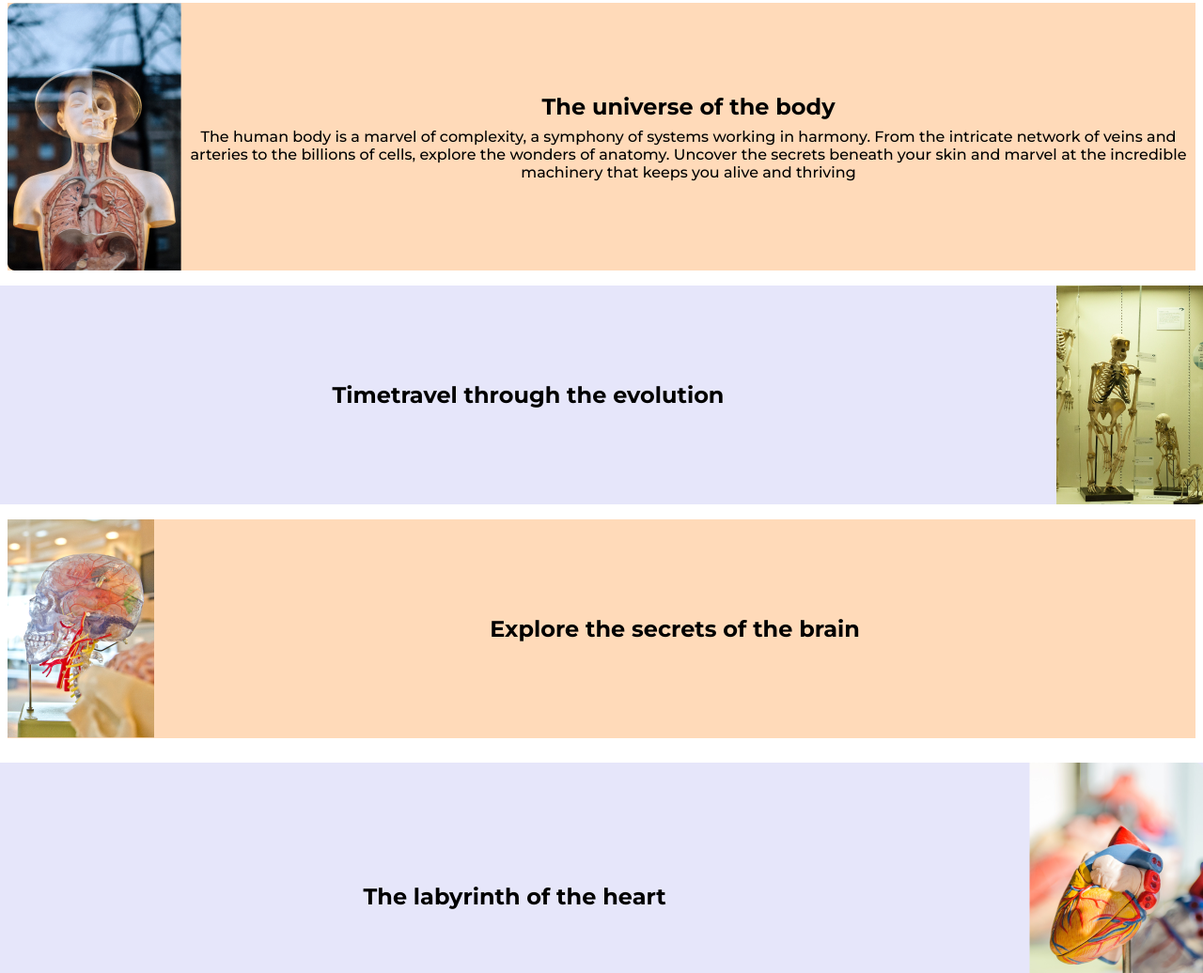
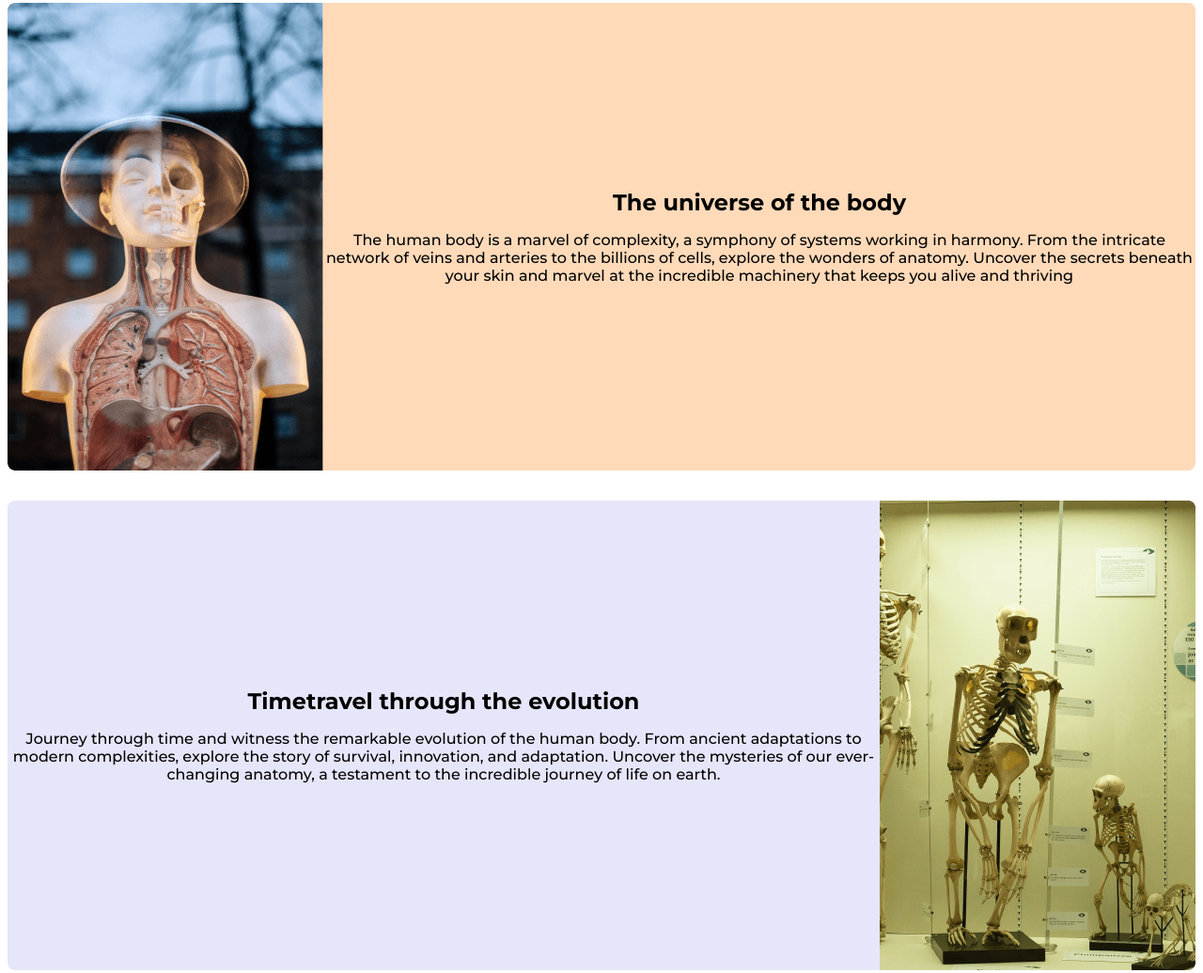
Before and after one commit to marroe01284/Semester-Project-Q4, a plain HTML site: page product.html in a window 1280 px wide. Shown: the part 162-1198 px from the top of the page at 94% size. Drawn offline with Linux system fonts and the light colour scheme.

Commit message:
added desktop img

```diff
--- a/css/product.css
+++ b/css/product.css
@@ -61,7 +61,7 @@ nav a:hover{
 }
 
 section {
-    padding: 0 8px 0 8px;
+    padding: 0 8px 32px 8px;
 }
 
 .discover-container {
@@ -85,13 +85,16 @@ section {
 }
 
 @media (min-width: 430px) {
-    .p-text-tablet {
+    .tablet-text {
+        display: none;
+    }
+    .section-one, .desktop-img {
         display: none;
     }
 }
 
 @media (min-width: 744px) {
-    .p-text-tablet {
+    .tablet-text {
         display: flex;
     }
     .section-text, p {
@@ -99,18 +102,35 @@ section {
     }
 }
 
+@media (min-width: 1200px) {
+    .section-one, .desktop-img {
+        display: flex;
+    }
+
+    .section-one, .tablet-img {
+        display: none;
+    }
+
+}
+
 .section-one {
     display: flex;
     background-color: var(--header-one-color);
+    border-radius: 8px;
+}
+
+.section-one img {
+    border-radius: 8px 0 0 8px;
 }
 
 .section-two-container {
-    padding: 16px 0 16px 0;
+    padding: 0 8px 32px 8px;
 }
 
 .section-two {
     display: flex;
-    background-color: var(--header-two-color) ;
+    background-color: var(--header-two-color);
+    border-radius: 8px;
 }
 
 .image-container-section {
@@ -124,6 +144,10 @@ section {
     align-items: center;
     text-align: center;
     flex: 1;
+}
+
+.text-container h2 {
+    padding-bottom: 16px;
 }
 
 .section-text {
--- a/product.html
+++ b/product.html
@@ -54,11 +54,12 @@
     <section>
         <div class="section-one">
             <div class="image-container-section">
-                <img src="images/tablet/body-tablet.png" alt="body">
+                <img src="images/tablet/body-tablet.png" alt="body" class="tablet-img">
+                <img src="images/desktop/body-desktop%20(1).png" alt="body" class="desktop-img">
             </div>
             <div class="text-container">
                 <h2>The universe of the body</h2>
-                <p class="p-text-tablet">The human body is a marvel of complexity, a symphony of systems working in harmony. From the
+                <p class="tablet-text">The human body is a marvel of complexity, a symphony of systems working in harmony. From the
                     intricate network of veins and arteries to the billions of cells, explore the wonders of anatomy. Uncover the
                     secrets beneath your skin and marvel at the incredible machinery that keeps you alive and thriving</p>
             </div>
@@ -73,24 +74,32 @@
         <div class="section-two">
             <div class="text-container">
                 <h2>Timetravel through the evolution</h2>
+                <p class="tablet-text">Journey through time and witness the remarkable evolution of the human body. From ancient adaptations to
+                    modern complexities, explore the story of survival, innovation, and adaptation. Uncover the mysteries of
+                    our ever-changing anatomy, a testament to the incredible journey of life on earth.</p>
             </div>
             <div class="image-container-section-two">
-                <img src="images/mobile/skeleton-mobile.png" alt="body">
+                <img src="images/tablet/skeleton-tablet.png" alt="skeleton" class="tablet-img">
+                <img src="images/desktop/skeleton-desktop%20(1).png" alt="skeleton" class="desktop-img">
             </div>
         </div>
         <div class="section-text">
             <p>Journey through time and witness the remarkable evolution of the human body. From ancient adaptations to
                 modern complexities, explore the story of survival, innovation, and adaptation. Uncover the mysteries of
-                our ever-changing anatomy, a testament to the incredible journey of life on earth</p>
+                our ever-changing anatomy, a testament to the incredible journey of life on earth.</p>
         </div>
     </section>
     <section>
         <div class="section-one">
             <div class="image-container-section">
-                <img src="images/mobile/brain-mobile.png" alt="body">
+                <img src="images/tablet/brain-tablet.png" alt="brain" class="tablet-img">
+                <img src="images/desktop/brain-desktop%20(1).png" alt="brain" class="desktop-img">
             </div>
             <div class="text-container">
                 <h2>Explore the secrets of the brain</h2>
+                <p class="tablet-text">The brain, a miraculous organ, orchestrates our thoughts, emotions, and actions. With over 86 billion
+                    neurons, it's a complex universe within. Explore the seat of intelligence, memory, and creativity—the
+                    extraordinary brain, shaping our experiences and defining what it means to be human.</p>
             </div>
         </div>
         <div class="section-text-bottom">
@@ -103,21 +112,23 @@
         <div class="section-two">
             <div class="text-container">
                 <h2>The labyrinth of the heart</h2>
+                <p class="tablet-text">The heart, a vital organ nestled in the chest, orchestrates life's rhythm. Comprising four chambers, it
+                    tirelessly pumps blood, supplying oxygen and nutrients. A marvel of precision, the heart's synchronized
+                    beats sustain our existence, symbolizing the intricate dance between life and vitality.</p>
             </div>
             <div class="image-container-section-two">
-                <img src="images/tablet/heart-tablet.png" alt="body">
+                <img src="images/tablet/heart-tablet.png" alt="heart" class="tablet-img">
+                <img src="images/desktop/heart-desktop.png" alt="heart" class="desktop-img">
             </div>
         </div>
         <div class="section-text">
             <p>The heart, a vital organ nestled in the chest, orchestrates life's rhythm. Comprising four chambers, it
                 tirelessly pumps blood, supplying oxygen and nutrients. A marvel of precision, the heart's synchronized
-                beats sustain our existence, symbolizing the intricate dance between life and vitality</p>
+                beats sustain our existence, symbolizing the intricate dance between life and vitality.</p>
         </div>
     </section>
 
-
 </main>
-<section></section>
 
 <footer>
     <div class="logo-footer">
```
